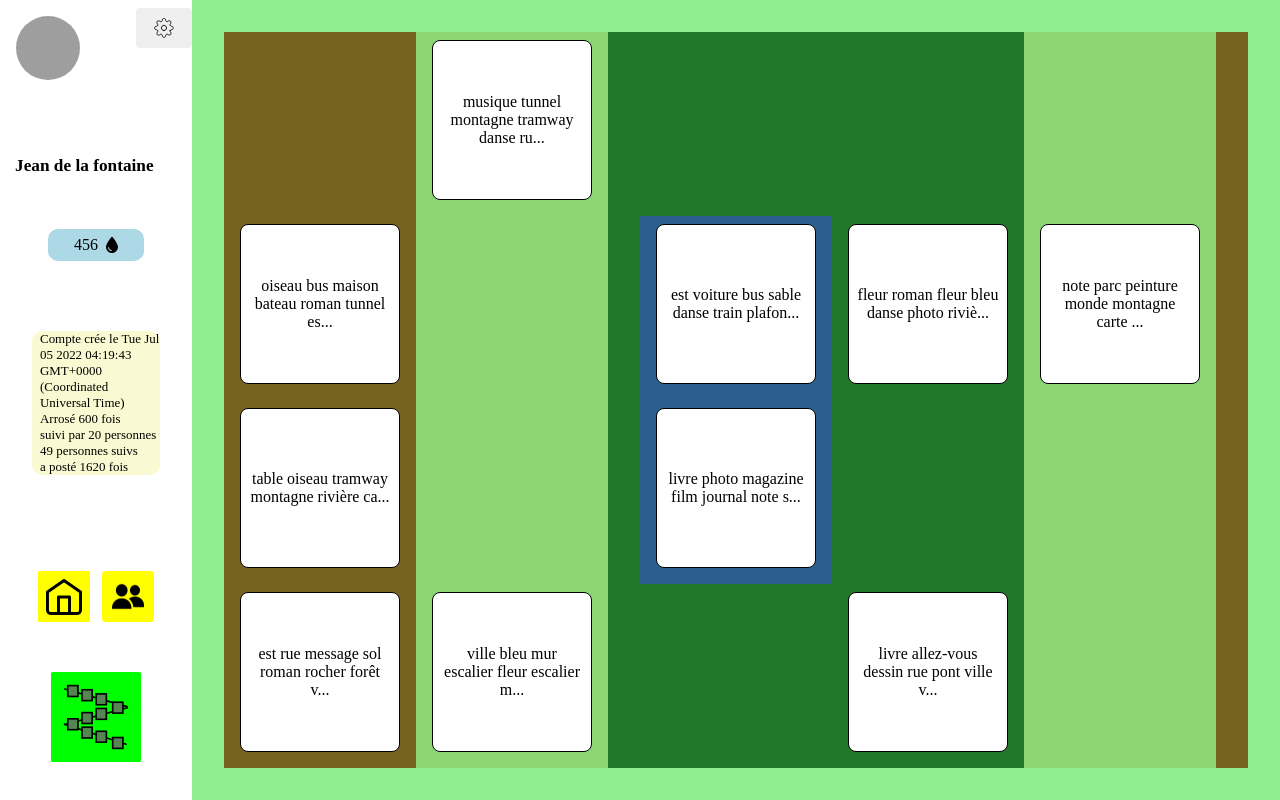
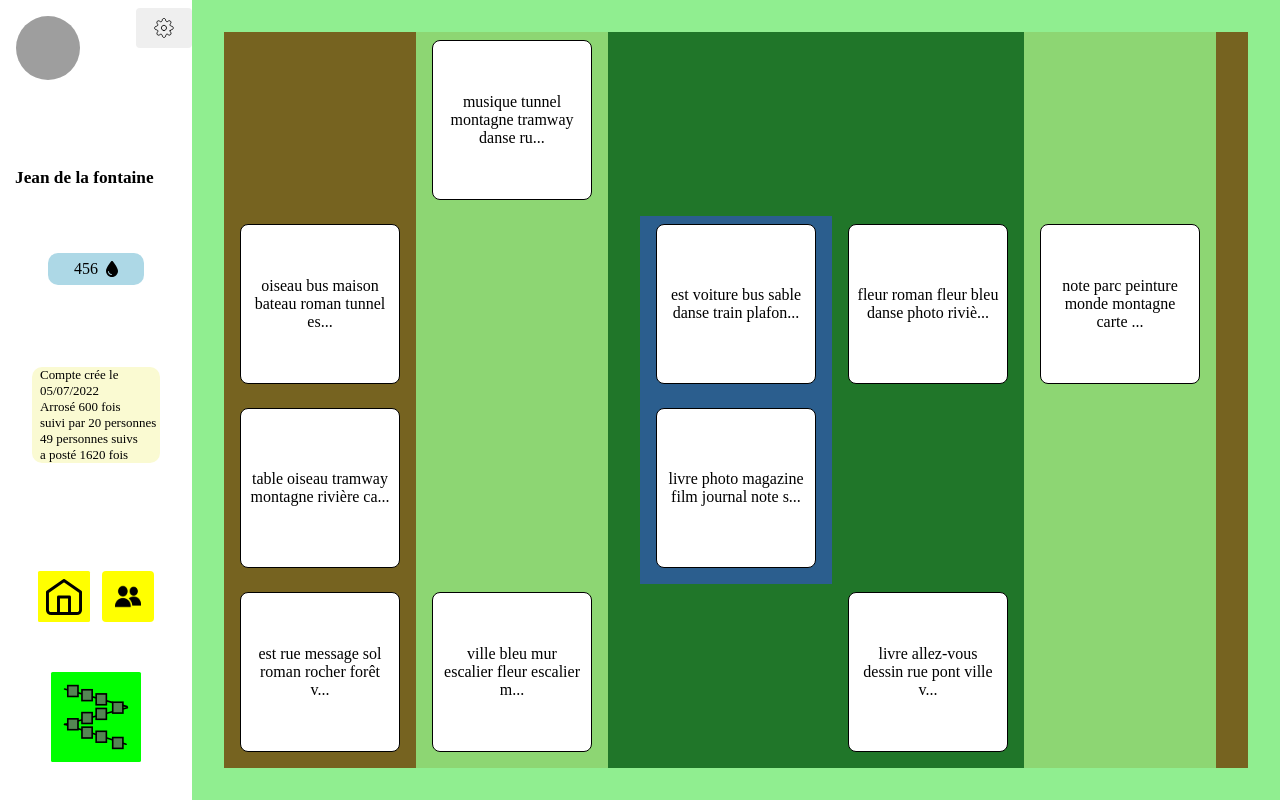
Before and after one commit to Ignitfire/IHM-S9, a Vue app in the folder IHM_The_Garden/: page / in a window 1280 px wide. Built offline with nearby package versions, Linux system fonts and the light colour scheme; grey boxes are pictures that could not be loaded.

Commit message:
slights modfis

```diff
--- a/IHM_The_Garden/src/components/Garden.vue
+++ b/IHM_The_Garden/src/components/Garden.vue
@@ -11,6 +11,7 @@ const props = defineProps({
     required: true
   }
 });
+
 const postStore = usePostStore();
 
 const visualizedPost = ref(null);
--- a/IHM_The_Garden/src/components/nav/ActionButton.vue
+++ b/IHM_The_Garden/src/components/nav/ActionButton.vue
@@ -84,8 +84,6 @@ const buttonHandler = () => {
   border-radius: 4px;
 }
 
-
-
 .green {
   background-color: #00FF00;
 }
@@ -95,6 +93,7 @@ const buttonHandler = () => {
 }
 
 img {
-  height: 60%;
+  max-width: 60%;
+  max-height: 60%;
 }
 </style>
--- a/IHM_The_Garden/src/stores/allStores.js
+++ b/IHM_The_Garden/src/stores/allStores.js
@@ -4,7 +4,15 @@ function getRandomDate() {
   const start = new Date(2000, 0, 1);
   const end = new Date();
   const randomDate = new Date(start.getTime() + Math.random() * (end.getTime() - start.getTime()));
-  return randomDate;
+
+  // Formattez la date au format DD/MM/YYYY
+  const formattedDate = randomDate.toLocaleDateString('fr-FR', {
+    day: '2-digit',
+    month: '2-digit',
+    year: 'numeric'
+  });
+
+  return formattedDate;
 }
 function getRandomUserPseudo(){
   const pseudos = ["Superman", "WonderWoman", "IronMan", "BlackWidow", "Spiderman", "Batwoman", "AquaMan", "Catwoman", "Flash", "GreenLantern", "Hulk", "Thor", "CaptainAmerica", "BlackPanther", "Hawkeye", "Falcon", "StarLord", "Groot", "Rocket", "DrStrange"];
```
